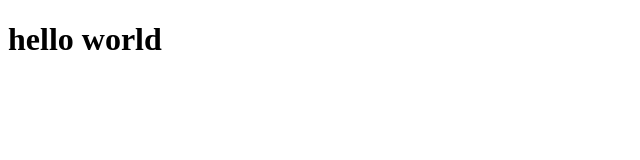
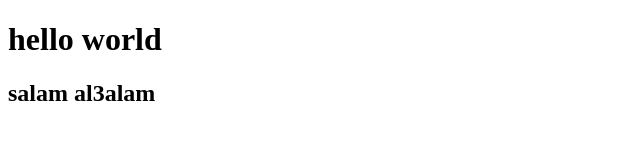
Before and after one commit to forkanimahdi/second_day_git, a plain HTML site: page index.html in a window 1280 px wide. Shown: the whole page, without its empty margins (0-640 px from the left). Drawn offline with Linux system fonts and the light colour scheme.

Commit message:
thierd commit from yahya

```diff
--- a/index.html
+++ b/index.html
@@ -7,6 +7,7 @@
 </head>
 <body>
     <h1>hello world</h1>
+    <h2>salam al3alam</h2>
 
 </body>
 </html>
```
